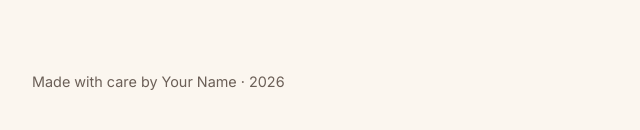
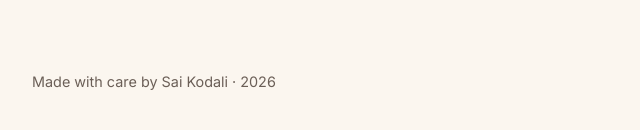
Before and after one commit to skodali31/portfolio_site, a plain HTML site: page index.html in a window 1280 px wide. Shown: the part 3134-3264 px from the top of the page, 120-760 px from the left. Drawn offline with Linux system fonts and the light colour scheme.

Commit message:
Put my name in the footer

```diff
--- a/index.html
+++ b/index.html
@@ -171,7 +171,7 @@
   </main>
 
   <footer class="container footer">
-    <p>Made with care by Your Name · <span id="year"></span></p>
+    <p>Made with care by Sai Kodali · <span id="year"></span></p>
     <a href="#top">Back to top ↑</a>
   </footer>
 
```
